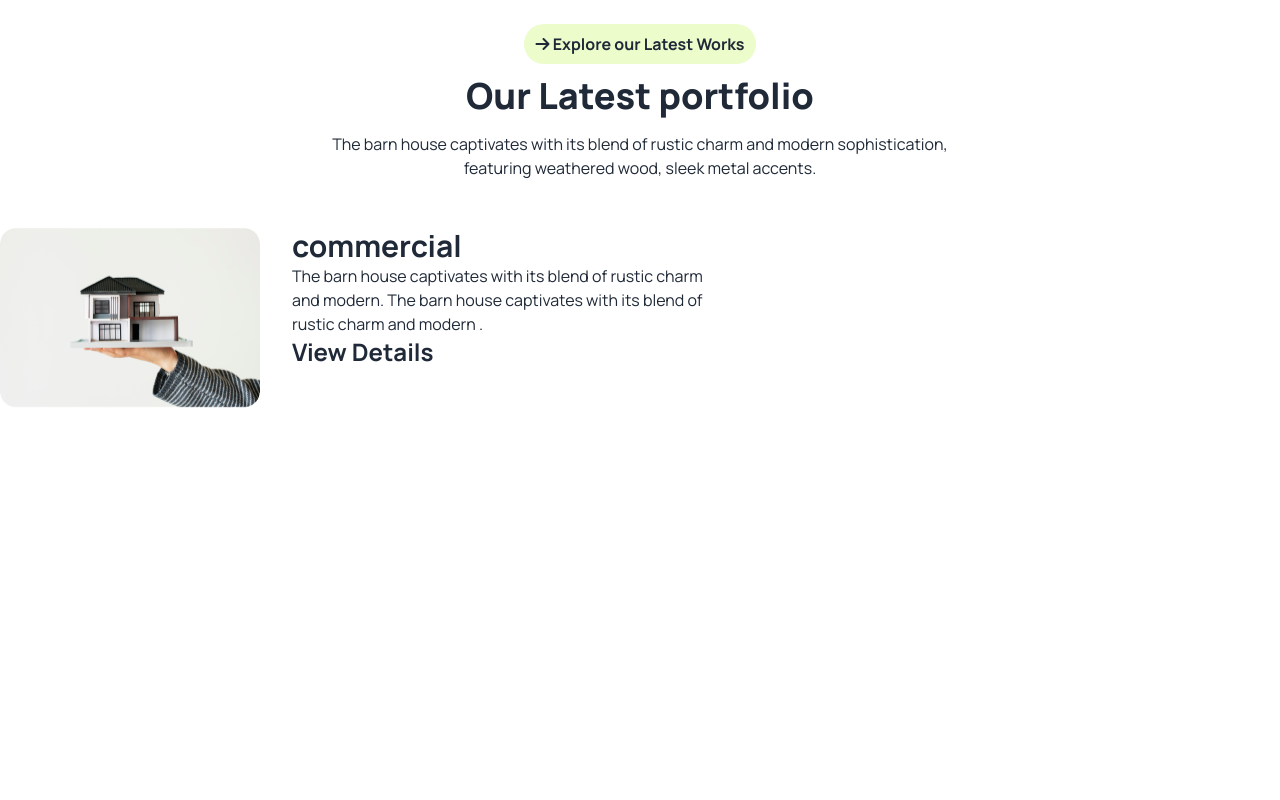
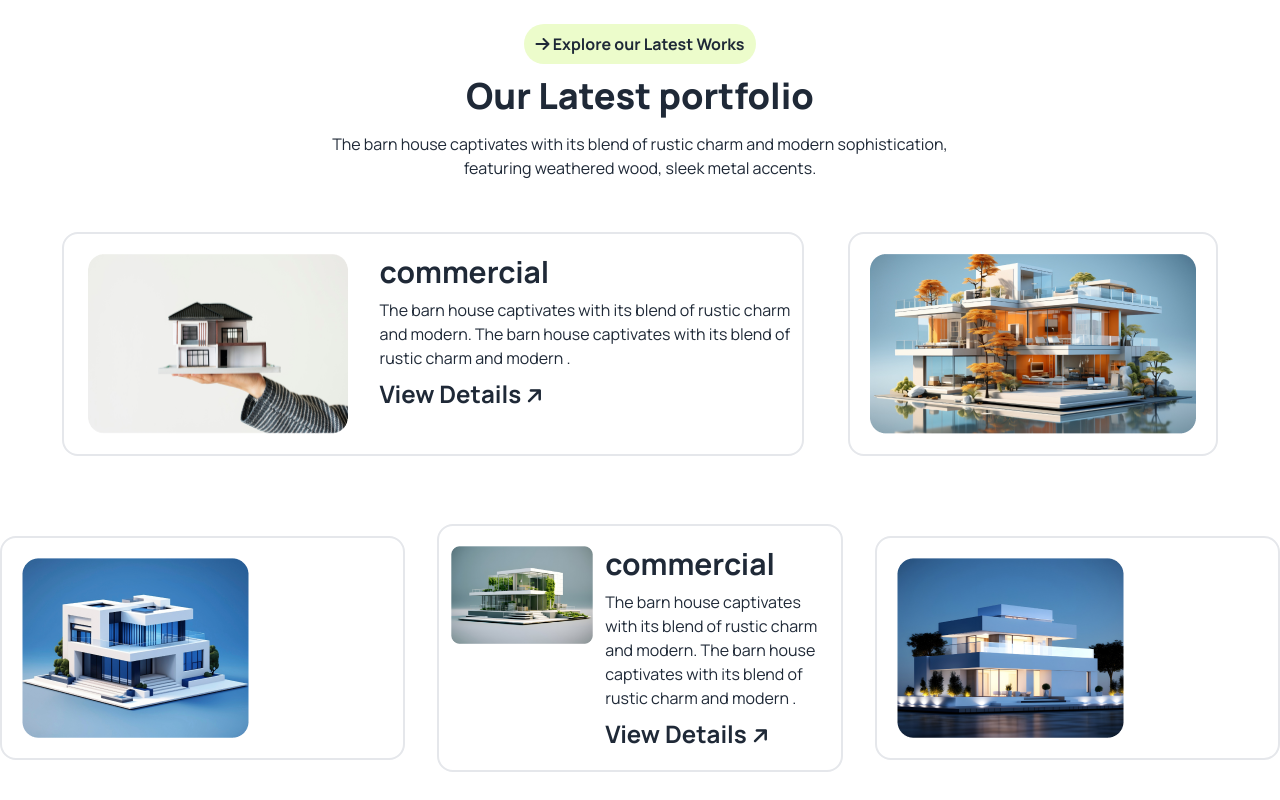
Before and after one commit to Abdullahmamun322/assignment-3, a plain HTML site: page index.html in a window 1280 px wide. Shown: the part 1939-2739 px from the top of the page. Before the commit the page ends 2347 px from the top, so only its background shows below. Drawn offline with nearby package versions, Linux system fonts and the light colour scheme.

Commit message:
added another section

```diff
--- a/index.html
+++ b/index.html
@@ -261,33 +261,77 @@
           featuring weathered wood, sleek metal accents.</p>
       </div>
 
+
+
       <!-- Our Latest portfolio card section -->
 
-      <div class="mx:auto">
+      <div class="flex gap-11 justify-center">
 
         <!-- first pic -->
-        <div class="mt-12 flex ">
+        <div class="mt-6 mb-7 rounded-2xl border-solid border-2 border-black-500
+         flex py-5 px-3 border-solid">
 
           <div>
-            <img src="./assets/img1.png" alt="">
+            <img class="ml-3" src="./assets/img1.png" alt="">
 
           </div>
 
           <div class="ml-8">
-            <h2 class="font-bold text-3xl">commercial</h2>
-            <p>The barn house captivates with its blend of rustic charm<br>
+            <h2 class="font-bold text-3xl mb-2">commercial</h2>
+            <p class="mb-2">The barn house captivates with its blend of rustic charm<br>
               and modern. The barn house captivates with its blend of<br>
               rustic charm and modern .</p>
-            <h2 class="font-bold text-2xl">View Details </h2>
+            <h2 class="font-bold text-2xl">View Details <i class="fa-solid fa-arrow-right text-xl -rotate-45"></i> </h2>
           </div>
 
         </div>
 
         <!-- Second pic -->
 
-        <div>
+        <div class="mt-6 mb-7 rounded-2xl border-solid border-2 border-black-500 py-5 px-5">
+
+          <img src="./assets/img2.png" alt="">
 
         </div>
+
+
+
+      </div>
+
+
+      <div class=" grid mt-4 grid-cols-3  gap-8 items-center ">
+
+        <div class="mt-6 mb-7 rounded-2xl border-solid border-2
+        border-black-500 py-5 px-5">
+          <img src="./assets/img3.png" alt="">
+        </div>
+
+
+        <div class="flex mt-6 mb-7 rounded-2xl border-solid border-2 border-black-500
+        flex py-5 px-3 border-solid">
+
+          <div>
+            <img src="./assets/img4.png" alt="">
+          </div>
+
+
+          <div class="ml-3">
+            <h2 class="font-bold text-3xl mb-2">commercial</h2>
+            <p class="mb-2">The barn house captivates with its blend of rustic charm<br>
+              and modern. The barn house captivates with its blend of<br>
+              rustic charm and modern .</p>
+            <h2 class="font-bold text-2xl">View Details <i class="fa-solid fa-arrow-right text-xl -rotate-45"></i> </h2>
+          </div>
+
+        </div>
+
+       <div class="mt-6 mb-7 rounded-2xl border-solid border-2
+       border-black-500 py-5 px-5">
+        <img src="./assets/img5.png" alt="">
+       </div>
+
+
+
 
 
 
```
